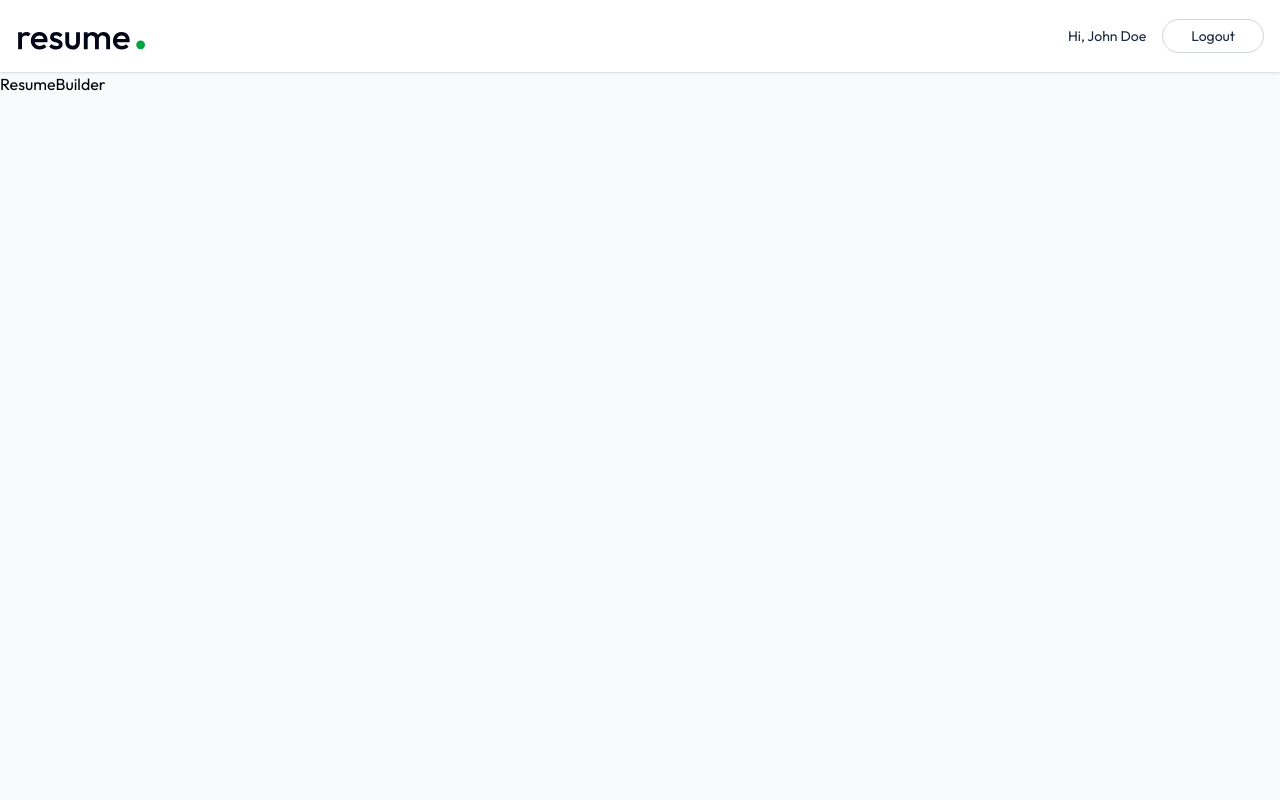
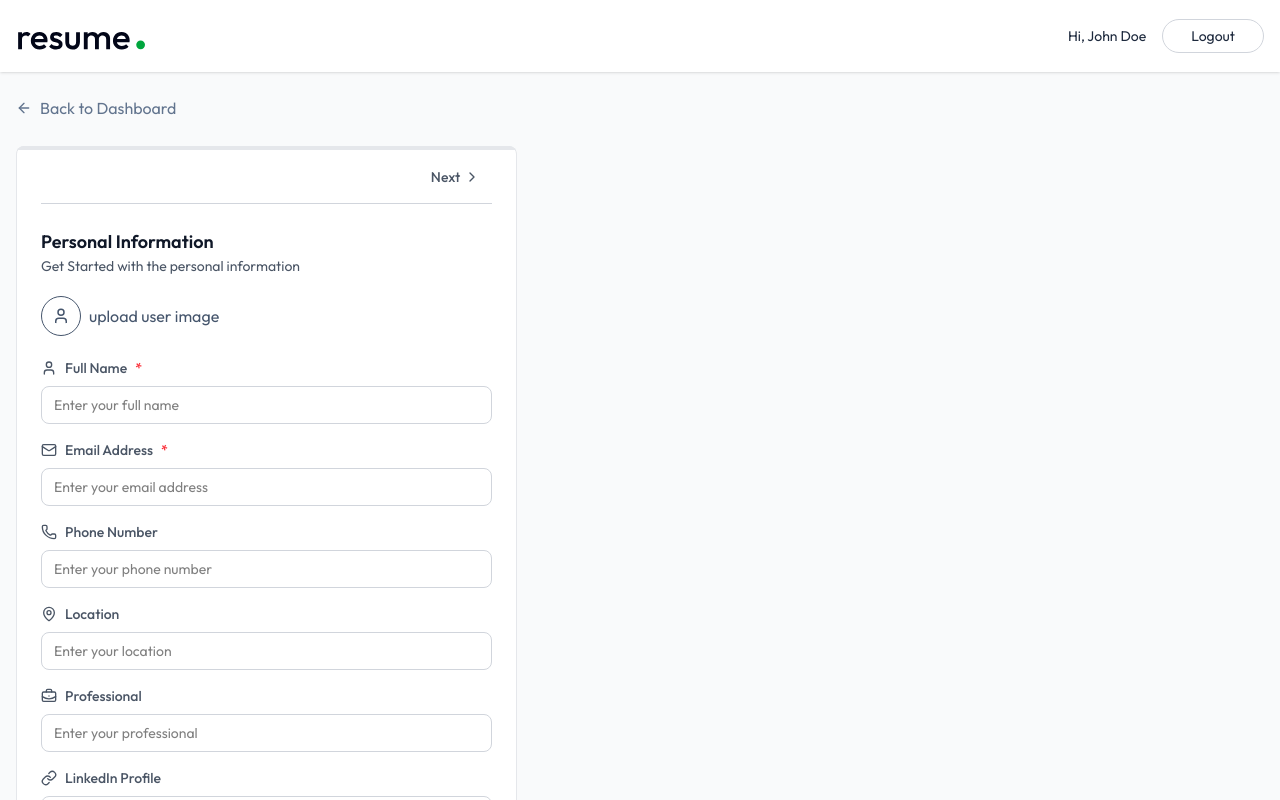
Before and after one commit to Roy-Abhinab/ResuMate, a React (Vite) app in the folder client/: page /app/builder/1 in a window 1280 px wide. Shown: the top 800 px of the page. Built offline with nearby package versions, Linux system fonts and the light colour scheme.

Commit message:
Added PersonalInfoForm component and integrated it into ResumeBuilder page

```diff
--- /dev/null
+++ b/client/src/components/PersonalInfoForm.tsx
@@ -0,0 +1,73 @@
+import { BriefcaseBusiness, Globe, LinkIcon, Mail, MapPin, Phone, User } from 'lucide-react'
+import React from 'react'
+
+type PersonalInfoFormProps = {
+   data: any;
+   onChange: (data: any) => void;
+   removeBackground: boolean;
+   setRemoveBackground: React.Dispatch<React.SetStateAction<boolean>>;
+}
+
+const PersonalInfoForm = ({ data, onChange, removeBackground, setRemoveBackground }: PersonalInfoFormProps) => {
+
+   const handleChange = (field: string, value: any) => {
+      onChange({ ...data, [field]: value })
+   }
+
+   const fields = [
+      { key: "full_name", label: "Full Name", icon: User, type: "text", required: true },
+      { key: "email", label: "Email Address", icon: Mail, type: "email", required: true },
+      { key: "phone", label: "Phone Number", icon: Phone, type: "tel" },
+      { key: "location", label: "Location", icon: MapPin, type: "text" },
+      { key: "professional", label: "Professional", icon: BriefcaseBusiness, type: "text" },
+      { key: "linkedin", label: "LinkedIn Profile", icon: LinkIcon, type: "url" },
+      { key: "website", label: "Personal Website", icon: Globe, type: "url" },
+   ]
+
+   return (
+      <div>
+         <h3 className='text-lg font-semibold text-gray-900'>Personal Information</h3>
+         <p className='text-sm text-gray-600'>Get Started with the personal information</p>
+         <div className='flex items-center gap-2'>
+            <label>
+               {data.image ? (
+                  <img src={typeof data.image === 'string' ? data.image : URL.createObjectURL(data.image)} alt="user-image" className='w-16 h-16 rounded-full object-cover mt-5 ring ring-slate-300 hover:opacity-80' />
+               ) : (
+                  <div className='inline-flex items-center gap-2 mt-5 text-slate-600 hover:text-slate-700 cursor-pointer'>
+                     <User className='size-10 p-2.5 border rounded-full' />
+                     upload user image
+                  </div>
+               )}
+               <input type="file" accept="image/jpeg, image/png" className="hidden" onChange={(e) => handleChange("image", e.target.files?.[0] || null)} />
+            </label>
+            {typeof data.image === 'object' && data.image !== null && (
+               <div className='flex flex-col gap-1 pl-4 text-sm'>
+                  <p>Remove Background</p>
+                  <label className='relative inline-flex items-center cursor-pointer text-gray-900 gap-3'>
+                     <input type="checkbox" className="sr-only peer" onChange={() => setRemoveBackground(prev => !prev)} checked={removeBackground} />
+                     <div className='w-9 h-5 bg-slate-300 rounded-full peer peer-checked:bg-green-600 transition-colors duration-200'>
+                     </div>
+                     <span className='dot absolute left-1 top-1 w-3 h-3 bg-white rounded-full transition-transform duration-200 ease-in-out peer-checked:translate-x-4'></span>
+                  </label>
+               </div>
+            )}
+         </div>
+
+         {fields.map((field) => {
+            const Icon = field.icon;
+            return (
+               <div key={field.key} className='space-y-1 mt-4'>
+                  <label className='flex items-center gap-2 text-sm font-medium text-gray-600'>
+                     <Icon className='size-4' />
+                     {field.label}
+                     {field.required && <span className='text-red-500'>*</span>}
+                  </label>
+                  <input type={field.type} value={data[field.key] || ''} onChange={(e) => handleChange(field.key, e.target.value)} className='mt-1 w-full px-3 py-2 border border-gray-300 rounded-lg focus:ring focus:ring-blue-500 focus:border-blue-500 outline-none transition-colors text-sm' placeholder={`Enter your ${field.label.toLowerCase()}`} required={field.required} />
+               </div>
+            )
+         })}
+      </div>
+   )
+}
+
+export default PersonalInfoForm
--- a/client/src/pages/Dashboard.tsx
+++ b/client/src/pages/Dashboard.tsx
@@ -34,7 +34,13 @@
 
    const editTitle = async (event: React.SubmitEvent<HTMLFormElement>) => {
       event.preventDefault()
-      //setEditResumeId('')
+   }
+
+   const deleteResume = async (resumeId: string) => {
+      const confirm = window.confirm('Are you sure you want to delete this resume? This action cannot be undone.')
+      if (confirm) {
+         setAllResumes(prev => prev.filter(resume => resume._id !== resumeId))
+      }
    }
 
    useEffect(() => {
@@ -71,7 +77,7 @@
                            Updated on {new Date(resume.updatedAt).toLocaleDateString()}
                         </p>
                         <div onClick={e => e.stopPropagation()} className='absolute top-1 right-1 group-hover:flex hidden items-center'>
-                           <TrashIcon className='size-7 p-1.5 hover:bg-white/50 rounded text-slate-700 transition-colors' />
+                           <TrashIcon onClick={() => deleteResume(resume._id)} className='size-7 p-1.5 hover:bg-white/50 rounded text-slate-700 transition-colors' />
                            <PencilIcon onClick={() => {setEditResumeId(resume._id); setTitle(resume.title)}} className='size-7 p-1.5 hover:bg-white/50 rounded text-slate-700 transition-colors' />
                         </div>
                      </button>
--- a/client/src/pages/ResumeBuilder.tsx
+++ b/client/src/pages/ResumeBuilder.tsx
@@ -1,9 +1,108 @@
+import { useState, useEffect } from 'react'
+import { useParams, Link } from 'react-router-dom'
+import { ArrowLeftIcon, ChevronLeft, ChevronRight, User, FileText, Briefcase, GraduationCap, FolderIcon, Sparkles } from 'lucide-react'
+import { dummyResumeData } from '../assets/assets'
+import PersonalInfoForm from '../components/PersonalInfoForm'
+
+const ResumeBuilder = () => {
+
+   const { resumeId } = useParams<{ resumeId: string }>()
+
+   const [resumeData, setResumeData] = useState<any>({
+      _id: '',
+      title: '',
+      personal_info: {},
+      professional_summary: "",
+      experience: [],
+      education: [],
+      project: [],
+      skills: [],
+      template: "classic",
+      accent_color: "#3B82F6",
+      public: false,
+   })
+
+   const loadExistingResume = async () => {
+      const resume = dummyResumeData.find(resume => resume._id === resumeId)
+      if (resume) {
+         setResumeData(resume)
+         document.title = resume.title
+      }
+   }
+
+   const [activeSectionIndex, setActiveSectionIndex] = useState(0)
+   const [removeBackground, setRemoveBackground] = useState(false)
+
+   const sections = [
+      { id: "personal", name: "Personal Info", icon: User },
+      { id: "summary", name: "Summary", icon: FileText },
+      { id: "experience", name: "Experience", icon: Briefcase },
+      { id: "education", name: "Education", icon: GraduationCap },
+      { id: "projects", name: "Projects", icon: FolderIcon },
+      { id: "skills", name: "Skills", icon: Sparkles },
+   ]
+
+   const activeSection = sections[activeSectionIndex]
+
+   useEffect(() => {
+      loadExistingResume()
+   }, [])
+
+   return (
+      <div>
+         <div className="max-w-7xl mx-auto px-4 py-6">
+            <Link to={'/app'} className='inline-flex gap-2 items-center text-slate-500 hover:text-slate-700 transition-all'>
+               <ArrowLeftIcon className="size-4" /> Back to Dashboard
+            </Link>
+         </div>
+
+         <div className="max-w-7xl mx-auto px-4 pb-8">
+            <div className='grid lg:grid-cols-12 gap-8'>
+
+               <div className='relative lg:col-span-5 rounded-lg overflow-hidden'>
+                  <div className='bg-white rounded-lg shadow-sm border border-gray-200 p-6 pt-1'>
+
+                     <hr className="absolute top-0 left-0 right-0 border-2 border-gray-200" />
+                     <hr className="absolute top-0 left-0  h-1 bg-linear-to-r from-green-500 to-green-600 border-none transition-all duration-2000"
+                        style={{ width: `${activeSectionIndex * 100 / (sections.length - 1)}%` }} />
 
 
-const ResumeBuilder = () => {
-  return (
-    <div>ResumeBuilder</div>
-  )
+                     <div className="flex justify-between items-center mb-6 border-b border-gray-300 py-1">
+                        <div></div>
+                        <div className='flex items-center'>
+                           {activeSectionIndex !== 0 && (
+                              <button onClick={() => setActiveSectionIndex((prevIndex) => Math.max(prevIndex - 1, 0))} className='flex items-center gap-1 p-3 rounded-lg text-sm font-medium text-gray-600 hover:bg-gray-50 transition-all' disabled={activeSectionIndex === 0}>
+                                 <ChevronLeft className="size-4" /> Previous
+                              </button>
+                           )}
+                           <button onClick={() => setActiveSectionIndex((prevIndex) => Math.min(prevIndex + 1, sections.length - 1))} className={`flex items-center gap-1 p-3 rounded-lg text-sm font-medium text-gray-600 hover:bg-gray-50 transition-all ${activeSectionIndex === sections.length - 1 && 'opacity-50'}`} disabled={activeSectionIndex === sections.length - 1}>
+                              Next <ChevronRight className="size-4" />
+                           </button>
+                        </div>
+                     </div>
+
+
+                     <div className='space-y-6'>
+                        {activeSection.id === 'personal' && (
+                           <PersonalInfoForm data={resumeData.personal_info} onChange={(data: any) => setResumeData((prev: any) => ({ ...prev, personal_info: data }))} removeBackground={removeBackground} setRemoveBackground={setRemoveBackground} />
+                        )}
+                     </div>
+
+                  </div>
+               </div>
+
+
+               <div className='lg:col-span-7 max-lg:mt-6'>
+                  <div>
+
+                  </div>
+
+
+               </div>
+            </div>
+         </div>
+      </div>
+   )
 }
 
 export default ResumeBuilder
```
